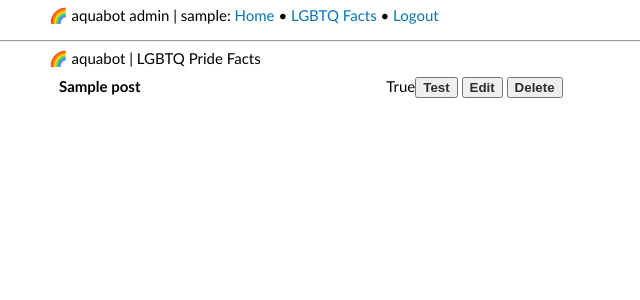
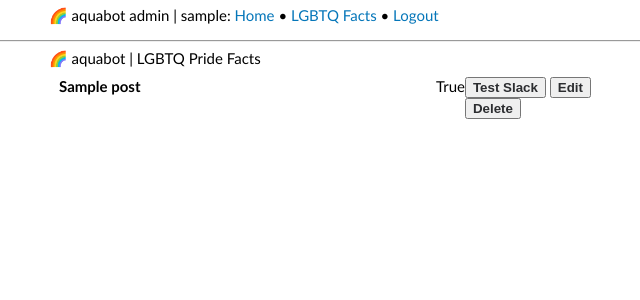
Before and after one commit to briancmaci/culturebot, a Flask app: page /admin/facts in a window 1280 px wide. Shown: the top 300 px of the page, without its empty margins (291-931 px from the left). Run offline with Flask 2, Linux system fonts and the light colour scheme; a user stored in the database is signed in; tables that the repository leaves empty hold one stand-in row (values such as "Sample post").

Commit message:
Tweaks to slack testing

```diff
--- a/aquabot/admin/templates/facts.html
+++ b/aquabot/admin/templates/facts.html
@@ -11,7 +11,7 @@
                     <td width="65%" class="text-bold">{{ fact.title }}</td>
                     <td>{{ fact.shown }}</td>
                     <td>
-                        <button><a href="../slackbot/sendfact/{{ fact.id }}" class="tag-button">Test</a></button>
+                        <button><a href="../slackbot/sendfact/{{ fact.id }}" class="tag-button">Test Slack</a></button>
                         <button><a href="./fact/edit/{{ fact.id }}" class="tag-button">Edit</a></button>
                         <button><a href="./fact/delete/{{ fact.id }}" class="tag-button">Delete</a></button>
                     </td>
--- a/aquabot/admin/views.py
+++ b/aquabot/admin/views.py
@@ -4,11 +4,11 @@ from .forms import LoginForm, RegistrationForm, PostFactForm, ImportCSVFileForm
 from ..models import db, User, Post, AdditionalFact, TagButton
 from flask_login import current_user, login_user, login_required, logout_user
 from werkzeug.urls import url_parse
-from werkzeug.utils import secure_filename
 import csv
 import io
 import giphy_client
 from giphy_client.rest import ApiException
+import requests
 
 
 def find_additional_fact_index(original_fact=AdditionalFact, updated_facts=[AdditionalFact]):
--- a/aquabot/slackbot/routes.py
+++ b/aquabot/slackbot/routes.py
@@ -1,6 +1,6 @@
 from . import slackbot
 from slackclient import SlackClient
-from flask import Response, jsonify
+from flask import Response, jsonify, render_template, flash
 from ..models import Post, AdditionalFact, TagButton
 
 import os
@@ -30,5 +30,4 @@ def send_fact(fact_id):
     response.status_code = 200
 
     slack_client.api_call("chat.postMessage", channel="#aaptiv-pride", text=message_text, attachments=message_attachments)
-
-    return response
+    return 'OK'
```
